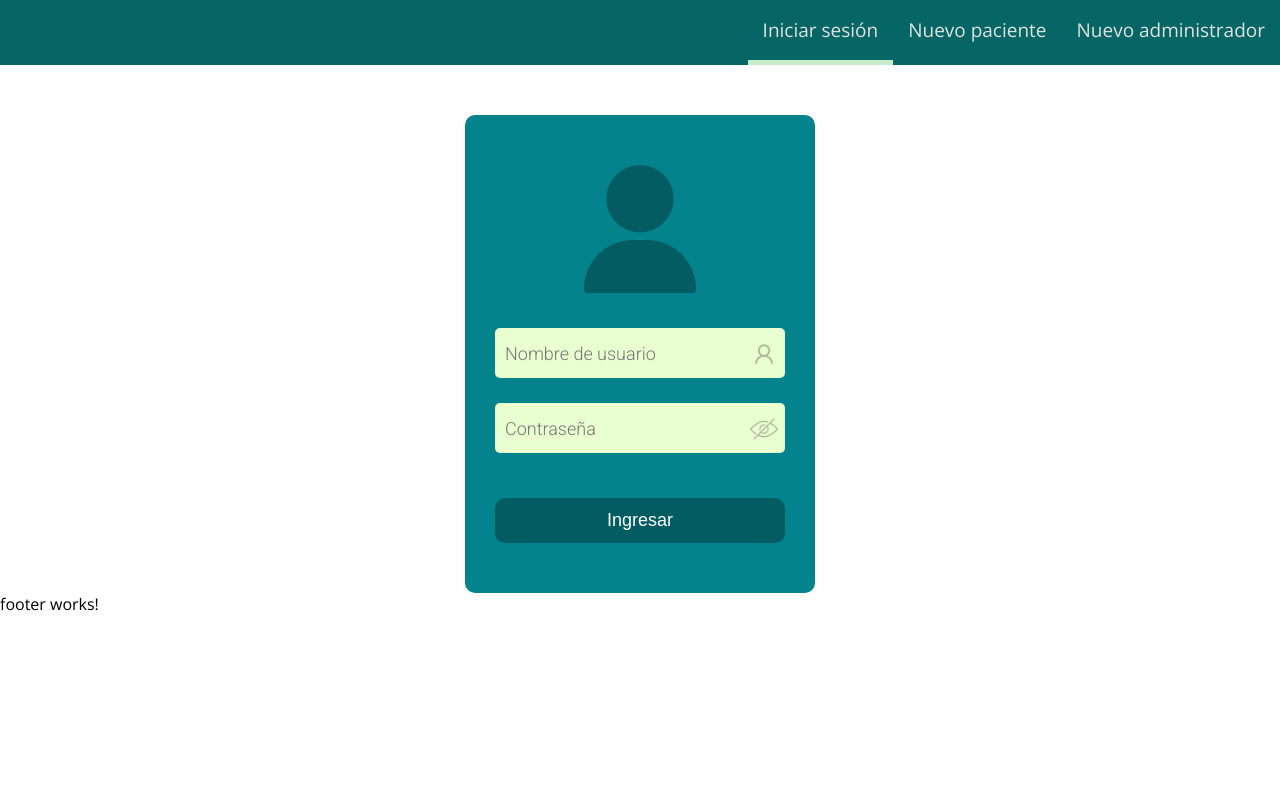
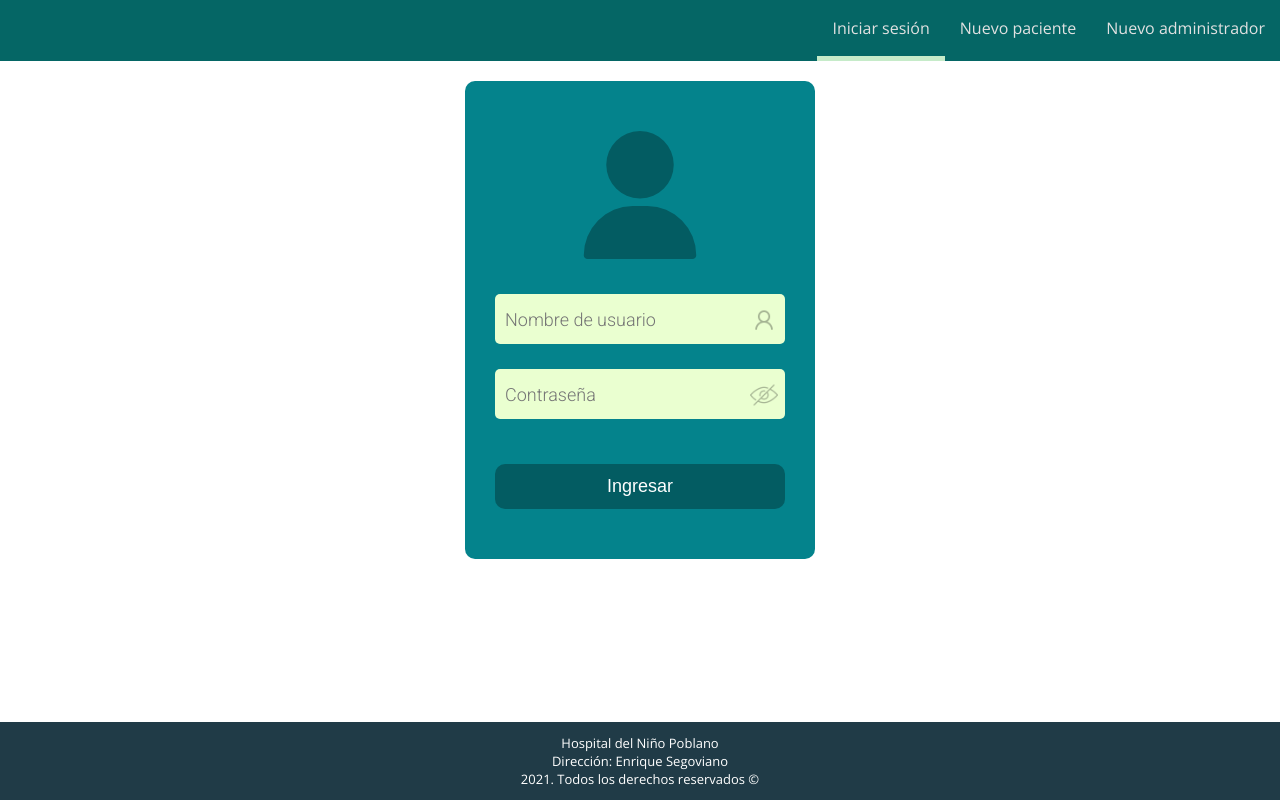
Before and after one commit to canamend/SocialServiceApp, an Angular app: page /login in a window 1280 px wide. Built offline with nearby package versions, Linux system fonts and the light colour scheme.

Commit message:
footer added

```diff
--- a/src/app/auth/components/footer/footer.component.html
+++ b/src/app/auth/components/footer/footer.component.html
@@ -1 +1,5 @@
-<p>footer works!</p>
+<footer class="footer">
+    <p>Hospital del Niño Poblano</p>
+    <p>Dirección: Enrique Segoviano</p>
+    <p>2021. Todos los derechos reservados &copy;</p>
+</footer>
--- a/src/styles.css
+++ b/src/styles.css
@@ -30,7 +30,7 @@ body{
 .navbar-link{
     font-family: 'Open Sans', sans-serif;
     display: inline-block;
-    font-size: 19px;
+    font-size: 16px;
     color: #e1e1e1;
     text-decoration: none;
     padding: 17px 15px;
@@ -47,7 +47,7 @@ body{
 
 /*Login*/
 .formulario{
-    margin: 50px auto 0 auto;
+    margin: 20px auto 0 auto;
     width: 350px;
 }
 
@@ -64,7 +64,6 @@ body{
     width: 128px;
     margin: 20px auto 30px auto;
     position: relative;
-    border-radius: 5px
 }
 
 .img {
@@ -74,7 +73,7 @@ body{
     filter: opacity(0.3);
 }
 
-/* Login */
+/* Login contenedor*/
 .contenedor{
     width: 100%;
     padding: 30px;
@@ -126,3 +125,13 @@ body{
 .link{
     text-align: right;
 }
+.footer{
+    position: fixed;
+    bottom: 0;
+    width: 100%;
+    background-color: #203b47;
+    padding: 12px 0;
+    text-align: center;
+    color: white;
+    font-size: 13px
+}
```
